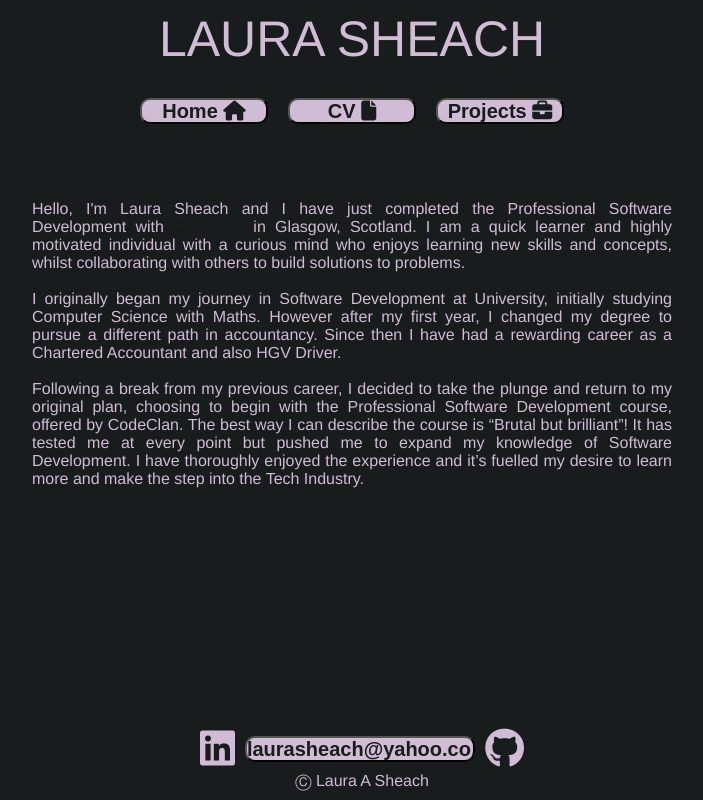
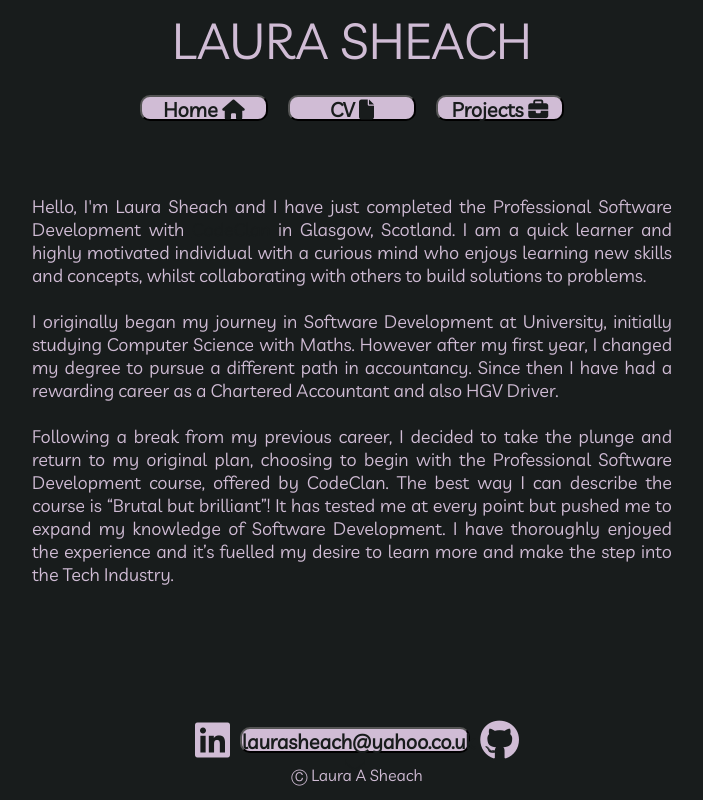
Before and after one commit to laurasheach/MyWebpage, a Vue app: page /#/ in a window 1280 px wide. Shown: the whole page, without its empty margins (288-991 px from the left). Built offline with nearby package versions, Linux system fonts and the light colour scheme.

Commit message:
Font changed & adjusted display

```diff
--- a/public/index.html
+++ b/public/index.html
@@ -5,6 +5,7 @@
     <meta http-equiv="X-UA-Compatible" content="IE=edge">
     <meta name="viewport" content="width=device-width,initial-scale=1.0">
     <link rel="icon" href="<%= BASE_URL %>favicon.ico">
+    <link href="https://fonts.googleapis.com/css?family=Livvic&display=swap" rel="stylesheet">
     <script src="https://kit.fontawesome.com/b54b2a8675.js" crossorigin="anonymous"></script>
     <title>laura_app</title>
   </head>
--- a/src/App.vue
+++ b/src/App.vue
@@ -45,21 +45,26 @@
 }
 
 #app {
-  font-family: 'Avenir', Helvetica, Arial, sans-serif;
+  /* font-family: 'Avenir', Helvetica, Arial, sans-serif; */
+  font-family: 'Livvic', sans-serif;
   -webkit-font-smoothing: antialiased;
   -moz-osx-font-smoothing: grayscale;
   text-align: center;
 }
 header {
   font-size: 50px;
-  padding: 10px;
   color: #D0BCD5;
   background-color: #181C1C;
+  height: 10vh;
+  display: flex;
+  justify-content: center;
+  align-items: center;
 }
 
 nav {
-  padding: 10px;
+  padding: 5px;
   background-color: #181C1C;
+  height: 10vh;
 }
 
 button {
@@ -72,6 +77,7 @@
   font-size: 20px;
   font-weight: bolder;
   text-align: center;
+  font-family: 'Livvic', sans-serif;
 }
 
 button.email-button {
@@ -84,6 +90,7 @@
   font-size: 20px;
   font-weight: bolder;
   text-align: center;
+  font-family: 'Livvic', sans-serif;
 }
 
 a {
@@ -102,6 +109,7 @@
 body {
   color: #D0BCD5;
   background-color: #181C1C;
+  height: 70vh;
 }
 
 footer {
@@ -109,8 +117,9 @@
   background-color: #181C1C;
   bottom: 0;
   position: fixed;
+  height: 10vh;
   width: 100vw;
-  padding: 10px;
+  padding: 5px;
 }
 
 #contact {
--- a/src/views/CV.vue
+++ b/src/views/CV.vue
@@ -1,6 +1,6 @@
 <template lang="html">
 
-  <div class="">
+  <div class="cv">
     <p>This is the CV page</p>
   </div>
 
--- a/src/views/Home.vue
+++ b/src/views/Home.vue
@@ -26,12 +26,10 @@
   padding: 0;
   background-color: black;
   color: #D0BCD5;
-  height: 100vh;
-  width: 100vw;
 }
 
 .intro {
-  height: 50vh;
+  height: 55vh;
   margin-left: 25vw;
   margin-right: 25vw;
   display: flex;
@@ -40,6 +38,7 @@
   align-items: center;
   text-align: justify;
   text-justify: inter-word;
+  font-size: 18px;
   /* border: 1px solid green; */
 }
 
```
